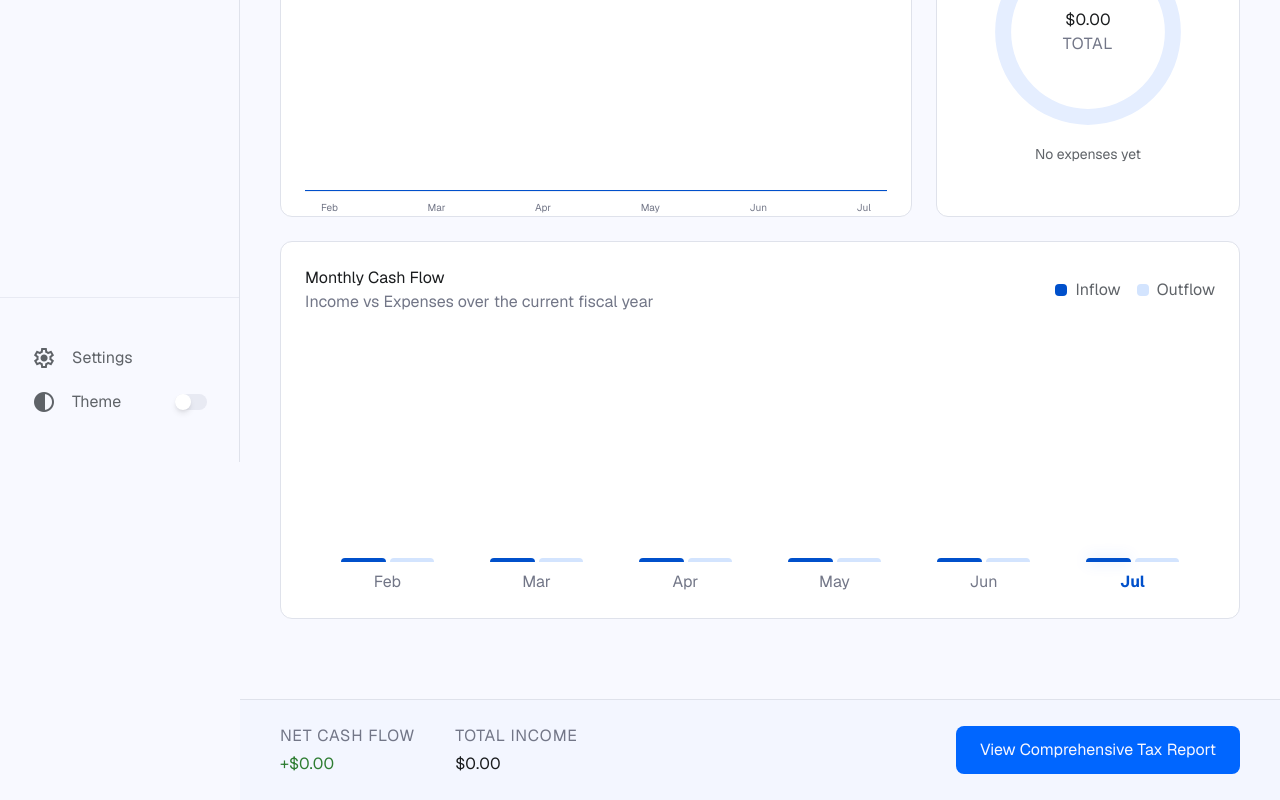
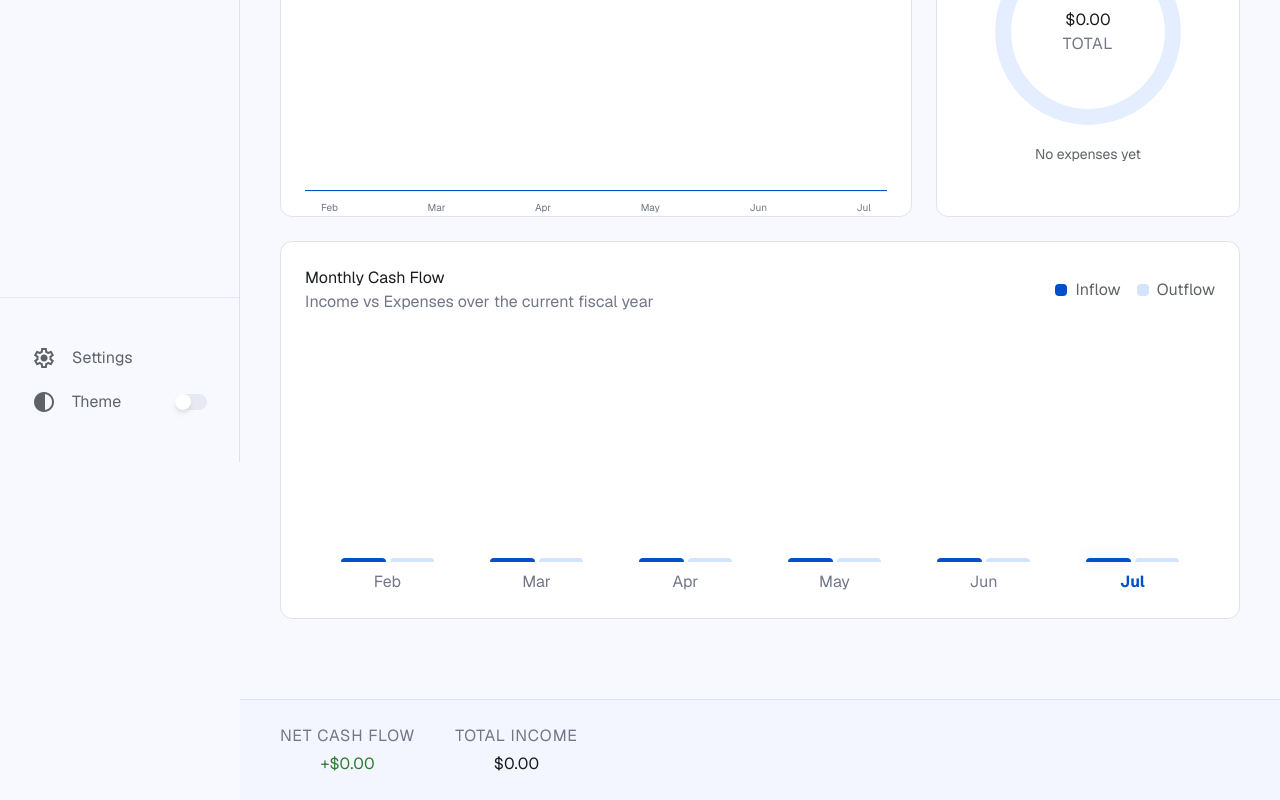
Before and after one commit to daanish05/Personal-Finance-Tracker, a Next.js app: page /Report in a window 1280 px wide. Shown: the part 338-1138 px from the top of the page. Built offline with nearby package versions, Linux system fonts and the light colour scheme; a web font is replaced by a local one.

Commit message:
Report Footer

```diff
--- a/app/Report/page.jsx
+++ b/app/Report/page.jsx
@@ -120,7 +120,8 @@ export default function Report() {
 
               <a
                 href="/Quickadd"
-                className="flex items-center gap-sm bg-primary text-on-primary px-lg py-2 rounded-lg font-label-md hover:opacity-90 transition-all active:scale-95">
+                className="flex items-center gap-sm bg-primary text-on-primary px-lg py-2 rounded-lg font-label-md hover:opacity-90 transition-all active:scale-95"
+              >
                 <span className="material-symbols-outlined text-[18px]">
                   add
                 </span>
@@ -456,10 +457,10 @@ export default function Report() {
           </div>
           {/* Sticky Footer Summary */}
           <footer className="mt-xl border-t border-outline-variant bg-surface-container-low/50 py-lg px-xl">
-            <div className="max-w-container-max mx-auto flex justify-between items-center">
-              <div className="flex gap-xl">
+            <div className="max-w-container-max mx-auto flex justify-between items-center" >
+              <div className="flex gap-xl" align="center">
                 <div className="space-y-base">
-                  <p className="font-label-md text-label-md text-outline uppercase tracking-wider">
+                  <p className="font-label-md text-label-md text-outline uppercase tracking-wider" >
                     Net Cash Flow
                   </p>
                   <p
@@ -478,9 +479,9 @@ export default function Report() {
                   </p>
                 </div>
               </div>
-              <button className="bg-primary-container text-on-primary-container px-lg py-3 rounded-lg font-label-md text-label-md hover:brightness-110 active:scale-95 transition-all">
+              {/* <button className="bg-primary-container text-on-primary-container px-lg py-3 rounded-lg font-label-md text-label-md hover:brightness-110 active:scale-95 transition-all">
                 View Comprehensive Tax Report
-              </button>
+              </button> */}
             </div>
           </footer>
         </main>
```
